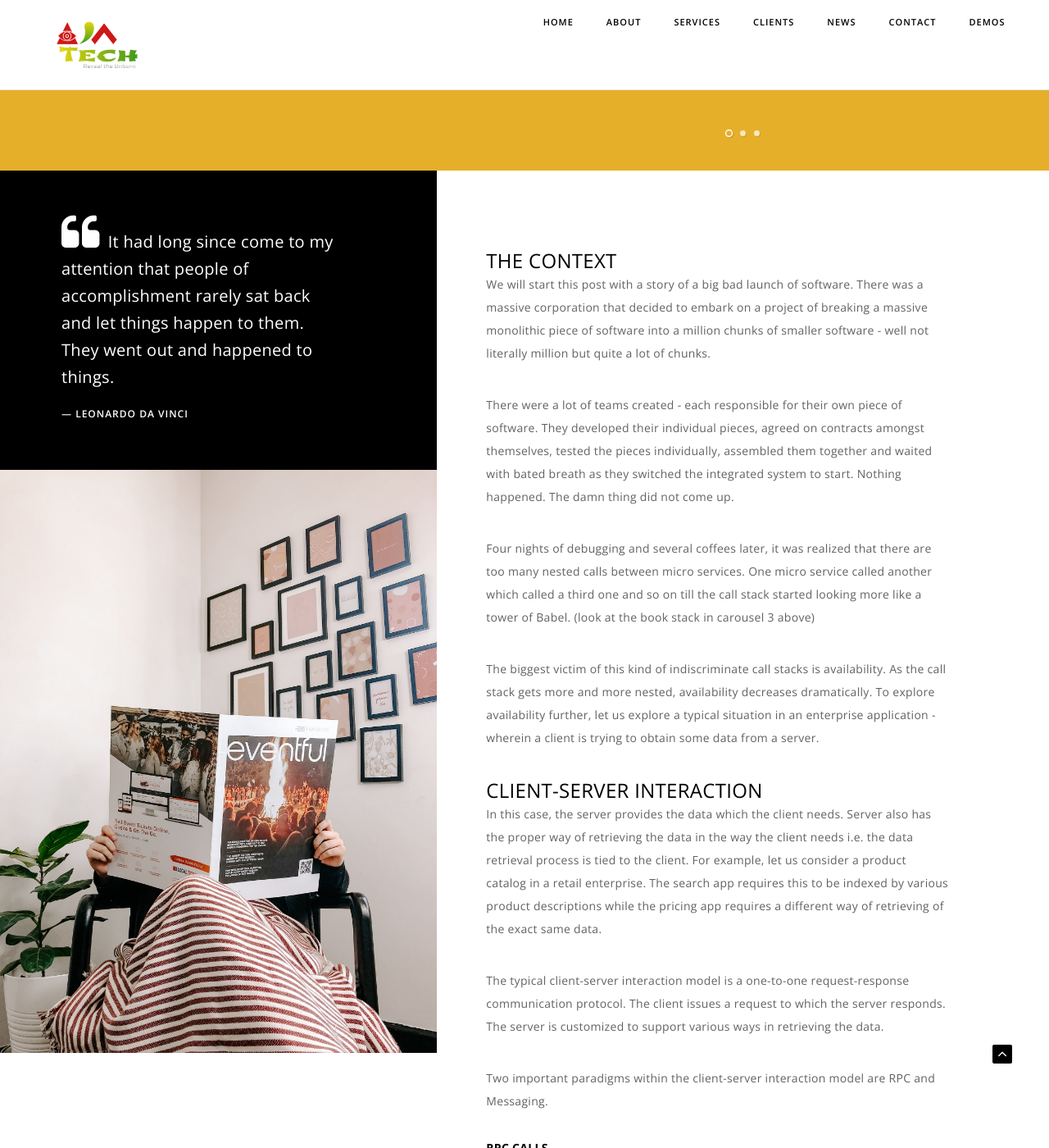
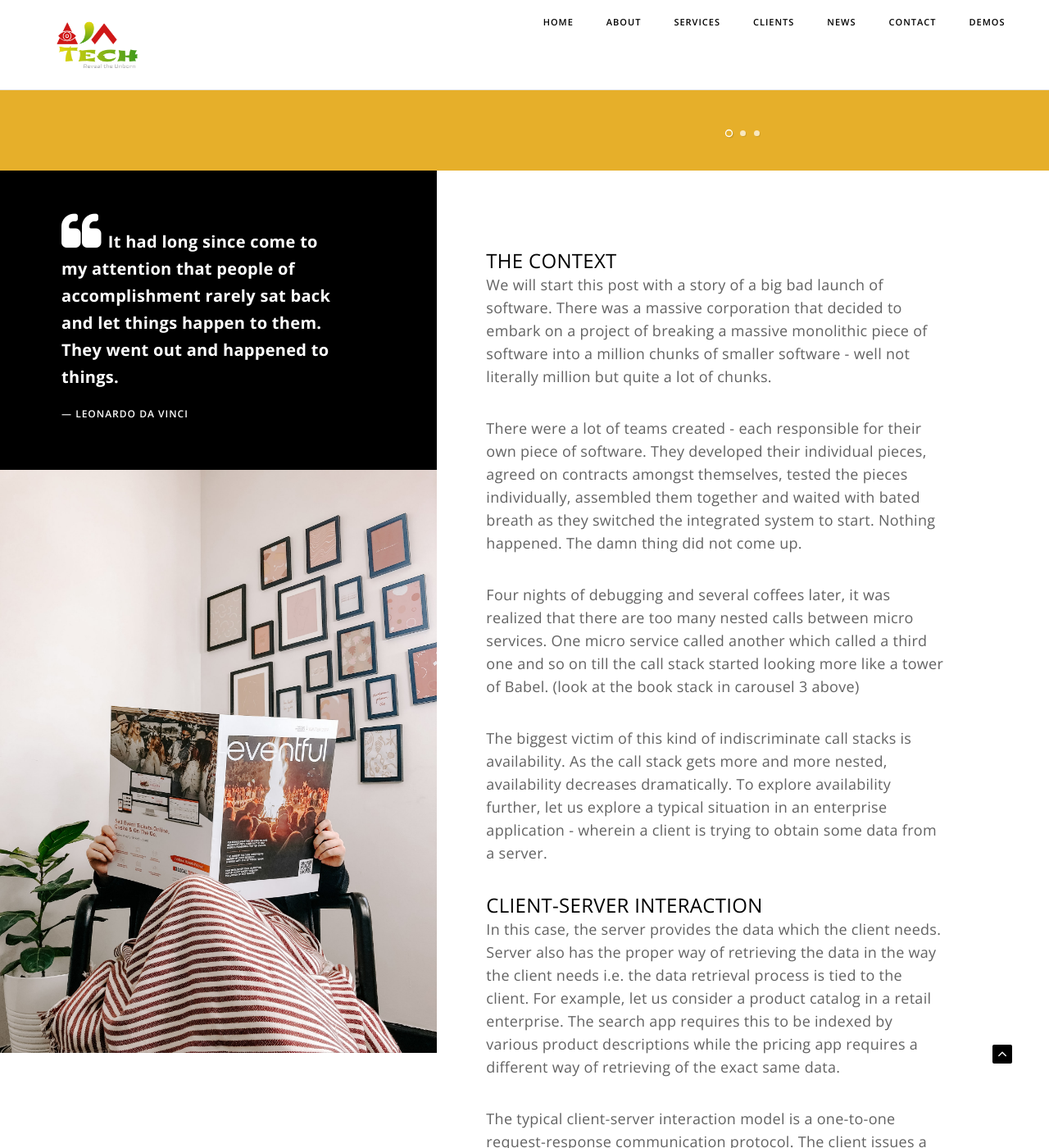
Before and after one commit to ajatech/ajatech.github.io, a Jekyll site: the page built from eventing.md, in a window 1280 px wide and 1400 px high, scrolled down 1438 px. Shown: the whole window at 82% size. Built offline with Jekyll 4.4.1, drawn with Linux system fonts in a browser that asks for light colours; some web fonts are replaced; our own code applies the rules of GitHub Pages for plain Markdown files.

Commit message:
style tweaks

```diff
--- a/css/style.css
+++ b/css/style.css
@@ -102,7 +102,7 @@ ul, ol, dl {list-style-position: outside;}
 h1, h2, h3, h4, h5 { text-transform: uppercase; margin:0; padding:0; color: #000; }
 h1 { font-weight:700; line-height: 45px}
 h2 { font-size:24px; font-weight:400; letter-spacing:inherit; line-height: 30px}
-h3 { font-size:14px; letter-spacing:inherit; font-weight:700; }
+h3 { font-size:17px; letter-spacing:inherit; font-weight:700; }
 h4 { letter-spacing: 0px; font-weight:400; text-transform:none; font-size:16px; line-height: 26px}
 h5 { letter-spacing: 2px; font-weight:600; font-size:11px}
 h6 { font-family: 'Open Sans', sans-serif; letter-spacing: 1px; font-size: 13px; font-weight: 400; line-height: 20px}
@@ -1143,7 +1143,7 @@ footer ul.list-inline li:first-child {padding-left: 6px}
 
 /* blog details */
 .blog-details-headline{ font-size:18px; font-weight:600; letter-spacing:3px; padding-bottom:5px }
-.blog-details-text p { margin-bottom:35px; font-size:14px; line-height:28px;}
+.blog-details-text p { margin-bottom:35px; font-size:18px; line-height:28px;}
 .blog-details-text blockquote { margin: 15px 0 50px 0}
 .blog-comment { margin:30px 0; font-size:14px; line-height:28px;}
 .blog-comment .comment-avtar { float: left; max-width: 100px; margin-right:35px; margin-top:10px; }
@@ -1152,6 +1152,9 @@ footer ul.list-inline li:first-child {padding-left: 6px}
 .blog-comment-form-main { padding-top:6%}
 .about-author { display: inline-block; padding: 35px; width: 100%;}
 .about-author-text { font-size:13px; line-height:25px;}
+blockquote{
+    font-weight: bold;
+}
 
 /* blog single full width */
 .full-width-headline h2 { font-family:'Oswald', sans-serif; font-size:40px; font-weight:100; line-height:55px; margin-top:300px;}
```
